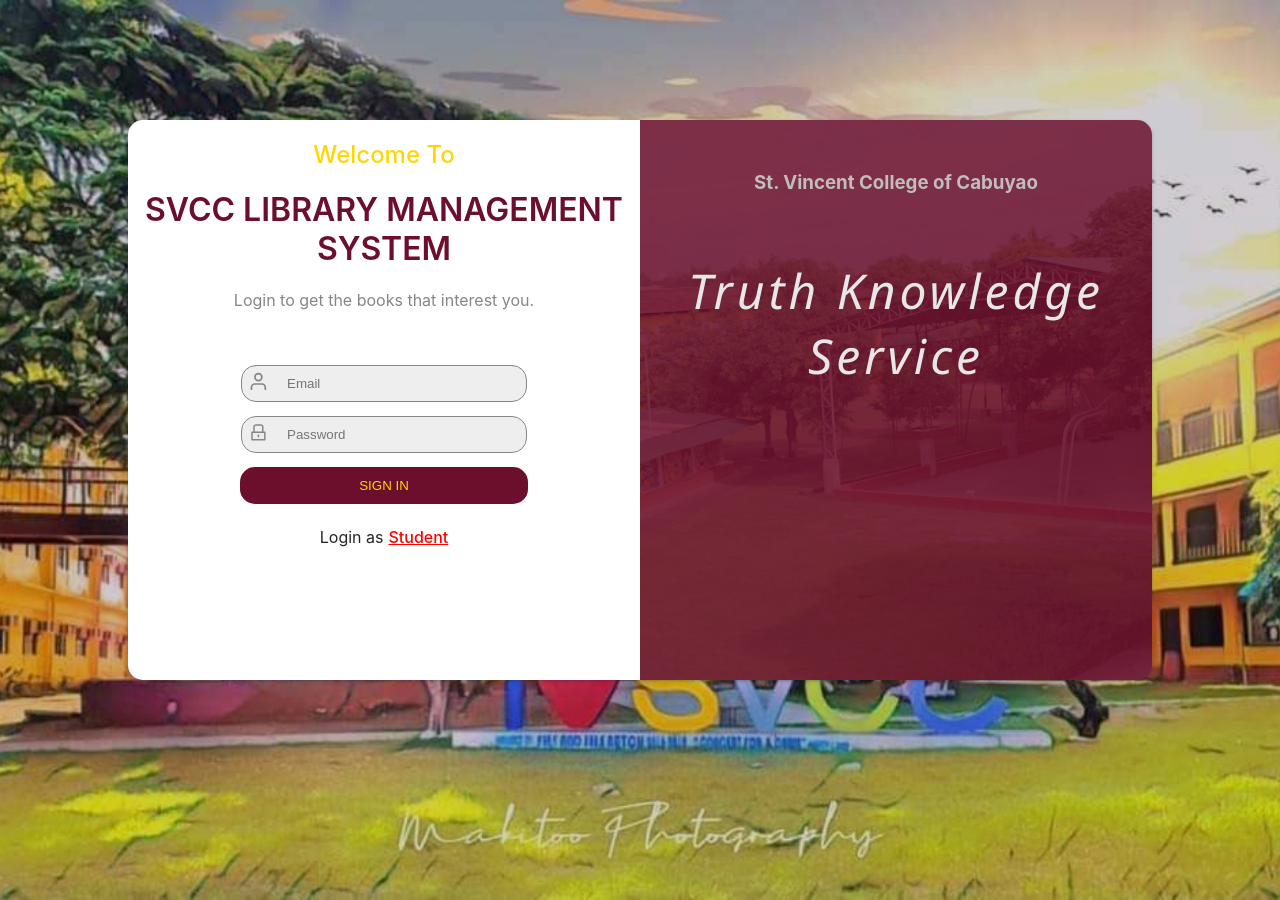
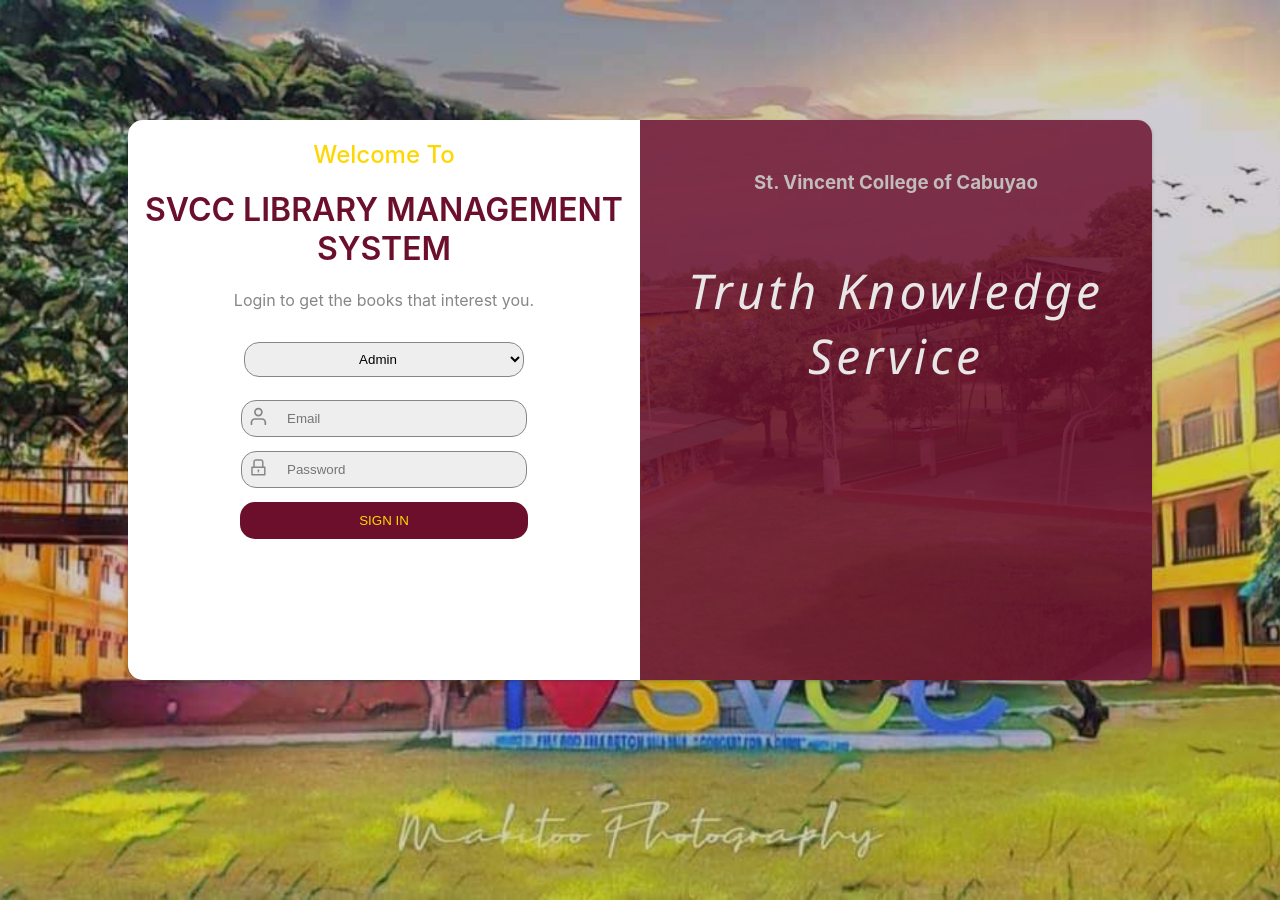
Before and after one commit to astridpx/REACT-SVCC-Library-Management-System-Client, a React (Create React App) app: page /Login in a window 1280 px wide. Built offline with nearby package versions, Linux system fonts and the light colour scheme.

Commit message:
change sign in role type into dropdown

```diff
--- a/src/Styles/Login.scss
+++ b/src/Styles/Login.scss
@@ -84,7 +84,7 @@
     @include flexCenter(unset);
     text-align: center;
     flex-direction: column;
-    row-gap: 2rem;
+    row-gap: 1rem;
     // align-items: unset;
 
     h2 {
@@ -98,6 +98,20 @@
     }
     p {
       color: $txt-clr1;
+    }
+
+    .dropDown-wrapper {
+      width: 17.5rem;
+
+      .dropDown {
+        width: 100%;
+        padding: 8px 10px;
+        border-radius: 15px;
+        text-align: center;
+        background-color: #eee;
+        border: 1px solid $txt-clr1;
+        outline: none;
+      }
     }
 
     .formField {
@@ -270,6 +284,20 @@
         color: $txt-clr1;
       }
     }
+    .dropDown-wrapper {
+      width: 17.5rem;
+      margin: 0 auto;
+
+      .dropDown {
+        width: 100%;
+        padding: 8px 10px;
+        border-radius: 15px;
+        text-align: center;
+        background-color: #eee;
+        border: 1px solid $txt-clr1;
+        outline: none;
+      }
+    }
 
     // FORM
     .studentForm {
--- /dev/null
+++ b/src/helpers/HandleDropdown.js
@@ -0,0 +1,4 @@
+export function HandleDropdown(value) {
+  if (value === "admin") return true;
+  else return false;
+}
--- a/src/pages/Login-Register/components/AdminForm.login.js
+++ b/src/pages/Login-Register/components/AdminForm.login.js
@@ -61,6 +61,10 @@
       .finally(() => setLoader(false));
   };
 
+  const HandleDropdown = (e) => {
+    if (e.target.value === "student") return AdminStudentloginForm(true);
+  };
+
   return (
     <>
       <form
@@ -73,6 +77,13 @@
           <h1>SVCC LIBRARY MANAGEMENT SYSTEM</h1>
           <p>Login to get the books that interest you.</p>
         </header>
+
+        <div className="dropDown-wrapper">
+          <select className="dropDown" onChange={HandleDropdown}>
+            <option value="admin"> Admin</option>
+            <option value="student">Student</option>
+          </select>
+        </div>
 
         <div className="formField">
           <div className="inputField">
@@ -125,18 +136,6 @@
               {loader ? <Loader /> : "SIGN IN"}
             </button>
           </div>
-          <div className="bottomForm">
-            <p>
-              Login as
-              <span
-                onClick={(e) => {
-                  AdminStudentloginForm(true);
-                }}
-              >
-                Student
-              </span>
-            </p>
-          </div>
         </div>
       </form>
     </>
--- a/src/pages/Login-Register/components/StudentForm.login.js
+++ b/src/pages/Login-Register/components/StudentForm.login.js
@@ -69,6 +69,10 @@
       .finally(() => setLoader(false));
   };
 
+  const HandleDropdown = (e) => {
+    if (e.target.value === "admin") return AdminStudentloginForm(false);
+  };
+
   return (
     <>
       <div className="student-form-wrapper">
@@ -77,6 +81,13 @@
           <h1>SVCC LIBRARY MANAGEMENT SYSTEM</h1>
           <p>Login to get the books that interest you.</p>
         </header>
+
+        <div className="dropDown-wrapper">
+          <select className="dropDown" onChange={HandleDropdown}>
+            <option value="student">Student</option>
+            <option value="admin"> Admin</option>
+          </select>
+        </div>
 
         <form
           action=""
@@ -128,7 +139,7 @@
           </div>
 
           <button type="submit" className="stud-signIn" disabled={loader}>
-            {loader ? <Loader /> : "SIGN IN AS A STUDENT"}
+            {loader ? <Loader /> : "SIGN IN "}
           </button>
         </form>
 
@@ -145,16 +156,6 @@
               Sign Up
             </span>
           </p>
-          <p className="loginAdmin-txt">
-            Login as
-            <span
-              onClick={() => {
-                AdminStudentloginForm(false);
-              }}
-            >
-              Admin
-            </span>
-          </p>
         </div>
       </div>
     </>
```
Also changed, not shown: src/Css/Login.css, 1 other file (tests, documents, lock files or other folders).
